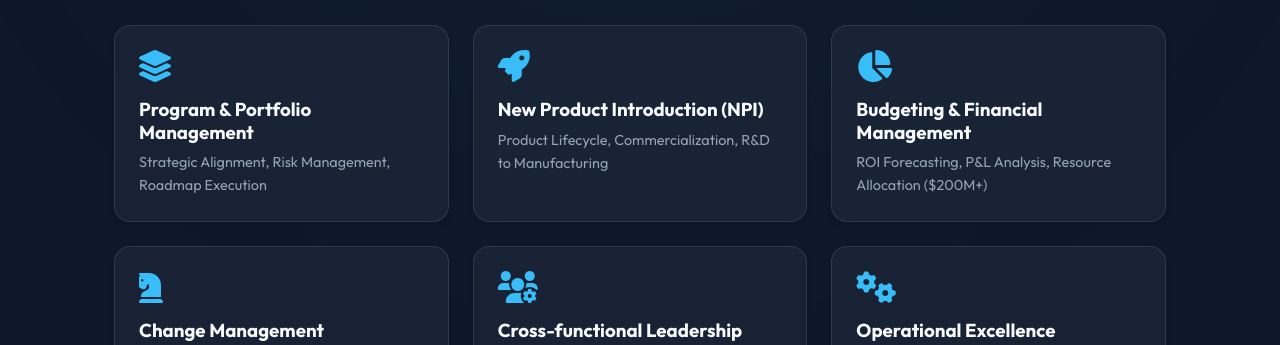
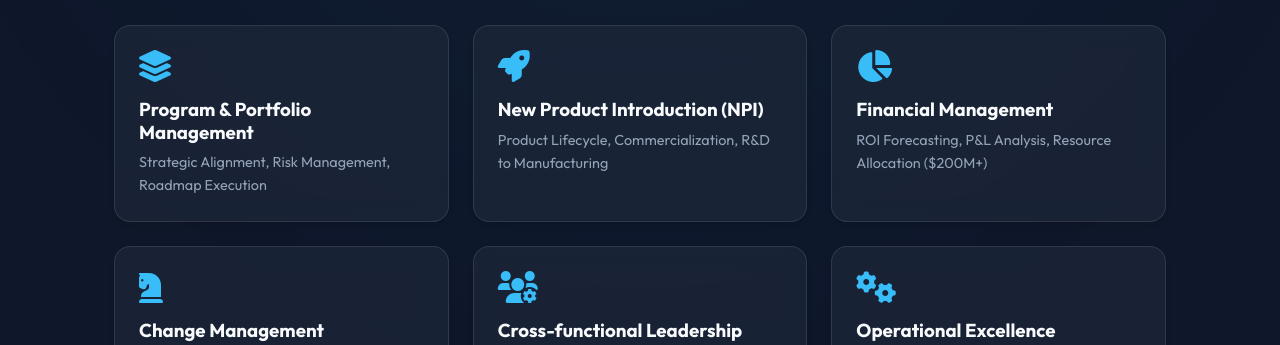
Before and after one commit to ChrisUFO/charrison.us, a website: page public/index.html in a window 1280 px wide. Shown: the part 755-1100 px from the top of the page. Drawn offline with Linux system fonts and the light colour scheme.

Commit message:
Rename Budgeting & Financial Management to Financial Management

```diff
--- a/public/index.html
+++ b/public/index.html
@@ -94,10 +94,10 @@
           <h3>New Product Introduction (NPI)</h3>
           <p>Product Lifecycle, Commercialization, R&D to Manufacturing</p>
         </div>
-        <!-- 3. Budgeting & Financial Management -->
+        <!-- 3. Financial Management -->
         <div class="glass-card skill-card">
           <i class="fas fa-chart-pie"></i>
-          <h3>Budgeting & Financial Management</h3>
+          <h3>Financial Management</h3>
           <p>ROI Forecasting, P&L Analysis, Resource Allocation ($200M+)</p>
         </div>
         <!-- 4. Change Management -->
```
